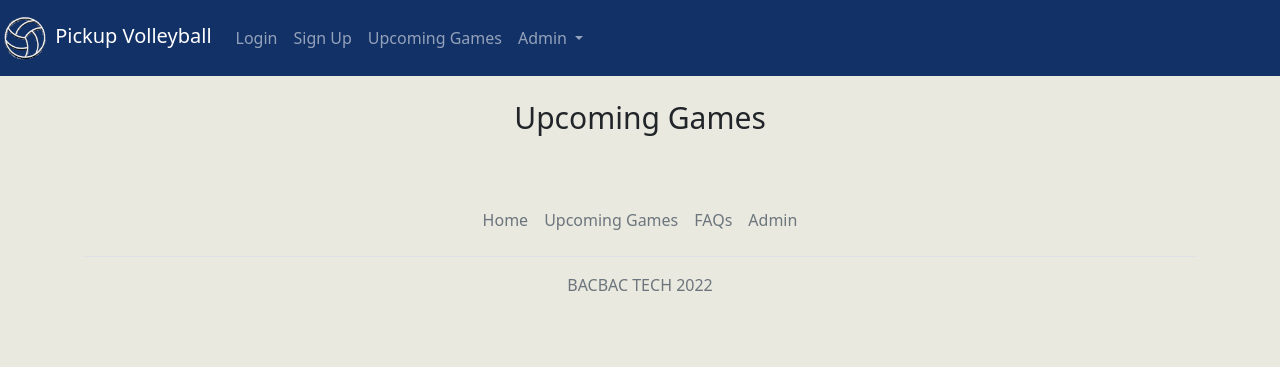
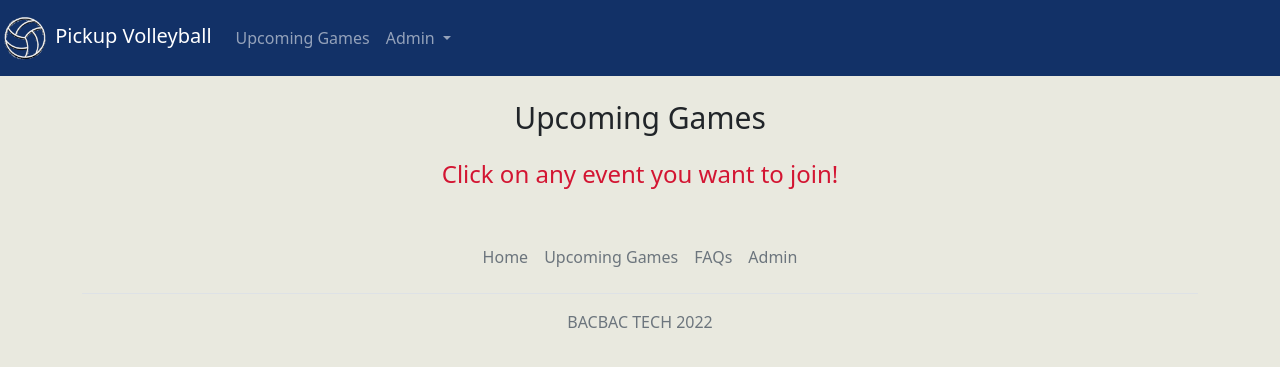
Before and after one commit to survivorchicken9/pickup-volleyball, a Flask app: page /games/ in a window 1280 px wide. Shown: the top 367 px of the page. Run offline with Flask 2, Linux system fonts and the light colour scheme; data that the repository does not hold is empty; some libraries are stand-ins or nearby versions.

Commit message:
Worked on finishing up user flow

```diff
--- a/app_old.py
+++ b/app_old.py
@@ -49,13 +49,13 @@ def pickup():
         )
         new_player.insert_to_players()
 
-        return render_template("pickup.html")
+        return render_template("rsvp.html")
 
     # If page link was clicked via homepage
     if request.method == "GET":
         positions = ['Outside Hitter', 'Opposite Hitter', 'Libero', 'Middle Blocker', 'Setter']
 
-        return render_template("pickup.html", positions=positions)
+        return render_template("rsvp.html", positions=positions)
 
 
 @app.route("/admin", methods=["GET", "POST"])
--- a/models/game.py
+++ b/models/game.py
@@ -6,13 +6,13 @@ from dataclasses import dataclass, field
 @dataclass(eq=False)
 class Game:
     collection: str = field(init=False, default="games")
+    number_of_teams: int = field(init=False, default=2)
+    number_of_players: int = field(init=False, default=24)
     date: str
     start_time: str
     end_time: str
     location: str
     notes: str
-    number_of_teams: int
-    number_of_players: int
     _id: str = field(default_factory=lambda: uuid.uuid4().hex)
 
     @classmethod
--- a/models/player.py
+++ b/models/player.py
@@ -7,6 +7,7 @@ from dataclasses import dataclass, field
 class Player:
     collection: str = field(init=False, default="players")
     game_id: str
+    name: str
     position_1: str
     position_2: str
     position_3: str
@@ -17,6 +18,7 @@ class Player:
         return {
             "_id": self._id,
             "game_id": self.game_id,
+            "name": self.name,
             "position_1": self.position_1,
             "position_2": self.position_2,
             "position_3": self.position_3,
--- a/static/styles.css
+++ b/static/styles.css
@@ -39,7 +39,7 @@ nav
 
 input[type=text], input[type=password], input[type=date], textarea[type=text], select, input[type=integer], input[type=text]:focus, input[type=password]:focus, input[type=date]:focus, input[type=integer]:focus, textarea[type=text]:focus
 {
-    background-color: transparent;
+    background-color: transparent !important;
     border-color: #123167 !important;
     border-width: 3px !important;
     width: 22% !important;
@@ -158,3 +158,12 @@ input[type=text], input[type=password], input[type=date], textarea[type=text], s
 .small {
     transform: scale(1.1)
 }
+
+.dropdown {
+    float: right !important;
+}
+
+h4 {
+    color: #d31532;
+    text-align: center;
+}
--- a/templates/admin/register.html
+++ b/templates/admin/register.html
@@ -3,6 +3,7 @@
 {% block title %}Admin Register{% endblock %}
 
 {% block main %}
+    <div class="forms">
         <h2 class="container-fluid heading mb-4 mt-3">Admin Register</h2>
 
         <form action="/admin/register" method="post" autocomplete="off">
@@ -14,4 +15,5 @@
                 <input class="button small" type="submit" value="Register"/>
             </div>
         </form>
+    </div>
 {% endblock %}
--- a/templates/games/home.html
+++ b/templates/games/home.html
@@ -5,16 +5,18 @@
 {% block main %}
 
     <h2 class="container-fluid heading mt-3 mb-4">Upcoming Games</h2>
+    <h4>Click on any event you want to join!</h4>
     <div class="contain">
         {% for game in games %}
-            <div class="square">
-                <div class="event">
+            <form action="/games/rsvp" method="get" class="square">
+                <button type="submit" class="event">
                     <h4 class="format heading"> {{ game.date }}</h4>
                     <p><span class="format">Time:</span> {{ game.start_time }} - {{ game.end_time }}</p>
                     <p><span class="format">Location:</span> {{ game.location }}</p>
                     <p><span class="format">Notes: </span> {{ game.notes }}</p>
-                </div>
-            </div>
+                </button>
+
+            </form>
         {% endfor %}
     </div>
 
--- a/templates/success.html
+++ b/templates/games/success.html
@@ -4,4 +4,6 @@
 {% block main %}
     <p>{{ message }}</p>
     <p>Dont worry its gonna be pretty and stuff later</p>
+
+
 {% endblock %}
--- a/templates/layout.html
+++ b/templates/layout.html
@@ -22,19 +22,17 @@
                 <li> <a class="nav-item nav-link mb-3 active align-center" href="/">Home</a> </li>
               </ul>
             {% else %}
-              <ul class="navbar-nav ms-auto mt-2"></ul>
-                <li> <a class="nav-item nav-link" href="/admin/login">Login</a> </li>
-                <li class="ml-auto"> <a class="nav-item nav-link" href="/admin/register">Sign Up</a> </li>
+              <ul class="navbar-nav ms-auto mt-2 ml-auto"></ul>
                 <li class="ml-auto"> <a class="nav-item nav-link" href="/games">Upcoming Games</a> </li>
-              </ul>
-              <li class="nav-item dropdown ms-auto">
+              <li class="nav-item dropdown">
                 <a class="nav-link dropdown-toggle" href="#" id="navbarDropdown" role="button" data-toggle="dropdown" aria-haspopup="true" aria-expanded="false">
                   Admin
                 </a>
                 <div class="dropdown-menu" aria-labelledby="navbarDropdown">
-                  <a class="dropdown-item" href="#">Login</a>
-                  <a class="dropdown-item" href="#">Sign Up</a>
+                  <a class="dropdown-item" href="/admin/login">Login</a>
+                  <a class="dropdown-item" href="/admin/register">Sign Up</a>
               </li>
+              </ul>
             {% endif %}
           </div>
         </div>
@@ -48,7 +46,7 @@
         <script src="https://cdn.jsdelivr.net/npm/bootstrap@4.0.0/dist/js/bootstrap.min.js" integrity="sha384-JZR6Spejh4U02d8jOt6vLEHfe/JQGiRRSQQxSfFWpi1MquVdAyjUar5+76PVCmYl" crossorigin="anonymous"></script>
     </body>
     <div class="b-example-divider"></div>
-    <div class="container">
+    <div class="container foot">
       <footer class="py-3 my-4 foot">
         <ul class="nav justify-content-center border-bottom pb-3 mb-3">
           <li class="nav-item"><a href="#" class="nav-link px-2 text-muted">Home</a></li>
--- a/views/admin.py
+++ b/views/admin.py
@@ -2,7 +2,6 @@ from flask import Blueprint, render_template, request, redirect, url_for, sessio
 from models.game import Game
 
 admin_blueprint = Blueprint('admin', __name__)  # useful for redirecting
-
 
 @admin_blueprint.route("/home", methods=["GET", "POST"])
 def home():
--- a/views/games.py
+++ b/views/games.py
@@ -1,11 +1,51 @@
 from flask import Blueprint, render_template, request, redirect, url_for, session
 from models.game import Game
+from models.player import Player
 
 games_blueprint = Blueprint('games', __name__)  # useful for redirecting
 
 
-@games_blueprint.route('/', methods=["GET", "POST"])
+@games_blueprint.route('/', methods=["GET"])
 def index():
     if request.method == "GET":
         games = Game.get_all_games()
         return render_template("games/home.html", games=games)
+
+
+@games_blueprint.route('/success', methods=["GET", "POST"])
+def success():
+    if request.method == "GET":
+        return render_template("games/success.html")
+
+
+@games_blueprint.route('/rsvp/<game_id>', methods=["GET", "POST"])
+def rsvp(game_id):
+    game_data = Game.find_game(game_id)
+
+    print(game_data)
+
+    if request.method == "GET":
+        return render_template("games/rsvp.html", game_data=game_data, game_id=game_id)
+
+    if request.method == "POST":
+        print(request.form.get)
+        new_player = Player(
+            game_id=request.form.get(game_id),
+            name=request.form.get("name"),
+            position_1=request.form.get("pos1"),
+            position_2=request.form.get("pos2"),
+            position_3=request.form.get("pos3"),
+            years=int(request.form.get("years"))
+        )
+
+        new_player.insert_to_players()
+
+        print("success")
+        return redirect(url_for(".success"))
+
+
+@games_blueprint.route('/games/rsvp', methods=["GET", "POST"])
+def rsvp_t(game_id):
+    if request.method == "POST":
+        print(request.form.get("name"))
+        return render_template("games/home.html")
```
Also changed, not shown: templates/games/rsvp.html (renamed from templates/pickup.html, +6 -4 lines), common/database.py (line endings or trailing spaces). Lines whose indentation alone changed are shown as unchanged.
